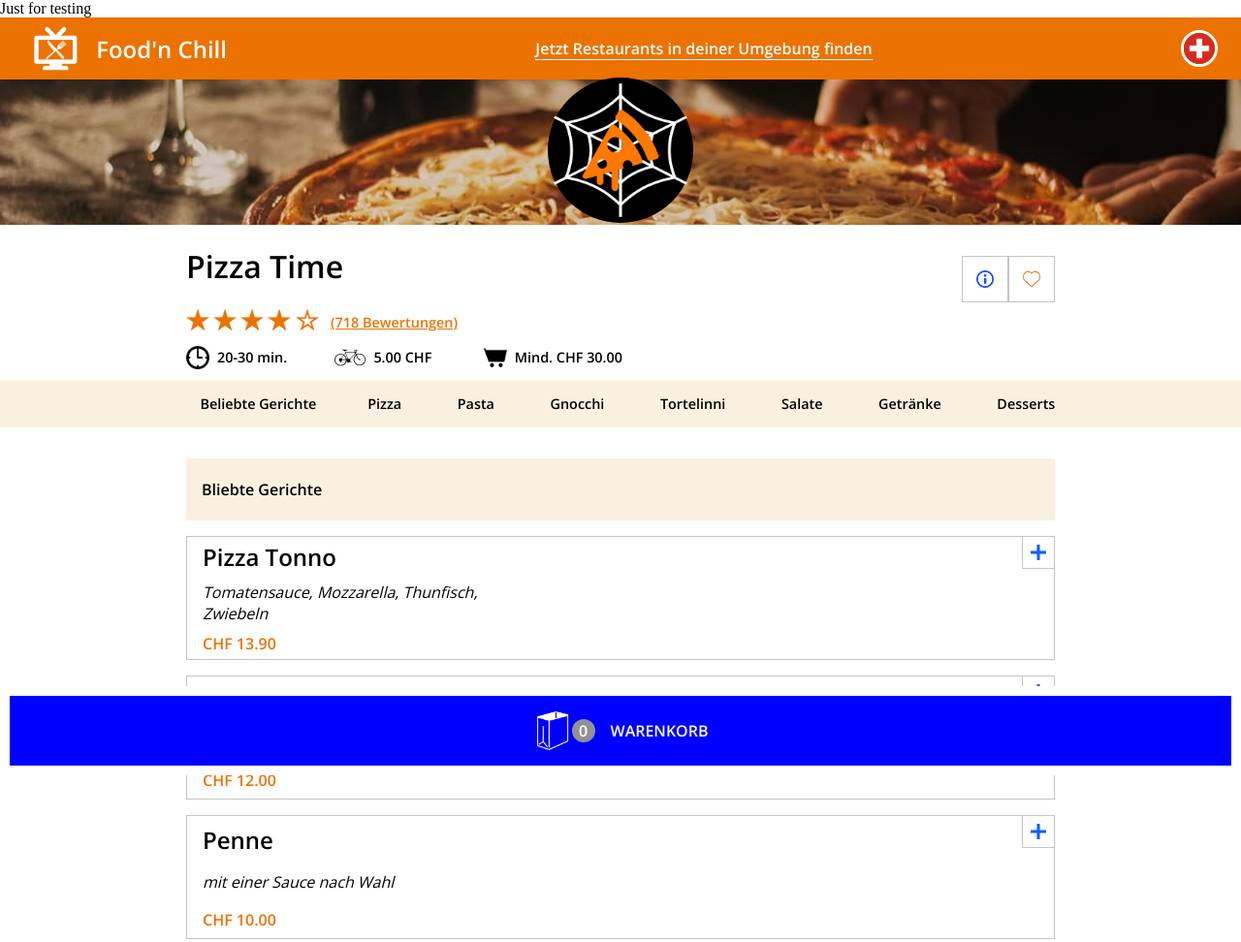
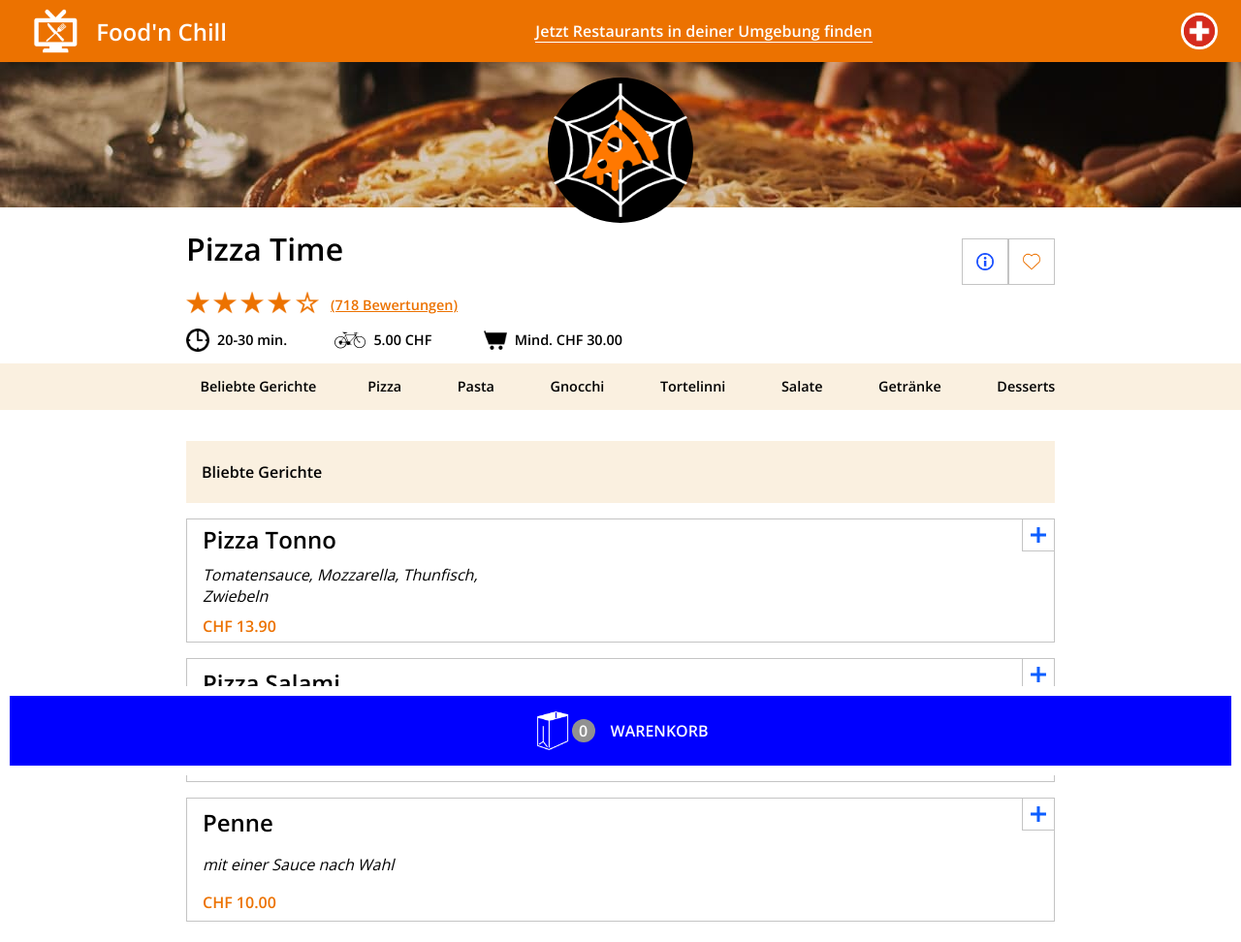
Before and after one commit to YusufFiliz95/Project-Lieferando, a plain HTML site: page index.html in a window 1280 px wide. Shown: the top 972 px of the page at 97% size. Drawn offline with nearby package versions, Linux system fonts and the light colour scheme.

Commit message:
Test complete

```diff
--- a/index.html
+++ b/index.html
@@ -5,14 +5,10 @@
     <meta http-equiv="X-UA-Compatible" content="IE=edge">
     <meta name="viewport" content="width=device-width, initial-scale=1.0">
 
-    <span>Just for testing</span>
-
     <!--font-family: 'Roboto Slab';-->
     <link rel="preconnect" href="https://fonts.googleapis.com">
     <link rel="preconnect" href="https://fonts.gstatic.com" crossorigin>
-    <link
-        href="https://fonts.googleapis.com/css2?family=Economica:wght@700&family=Open+Sans:wght@300;600&family=Raleway:wght@100;200;300;400;500;600;800;900&family=Roboto+Slab:wght@100;600&display=swap"
-        rel="stylesheet">
+    <link href="https://fonts.googleapis.com/css2?family=Economica:wght@700&family=Open+Sans:wght@300;600&family=Raleway:wght@100;200;300;400;500;600;800;900&family=Roboto+Slab:wght@100;600&display=swap" rel="stylesheet">
 
     <link rel="icon" type="img/png" href="img/logo-favicon.png">
     <title>Food'n Chill</title>
```
